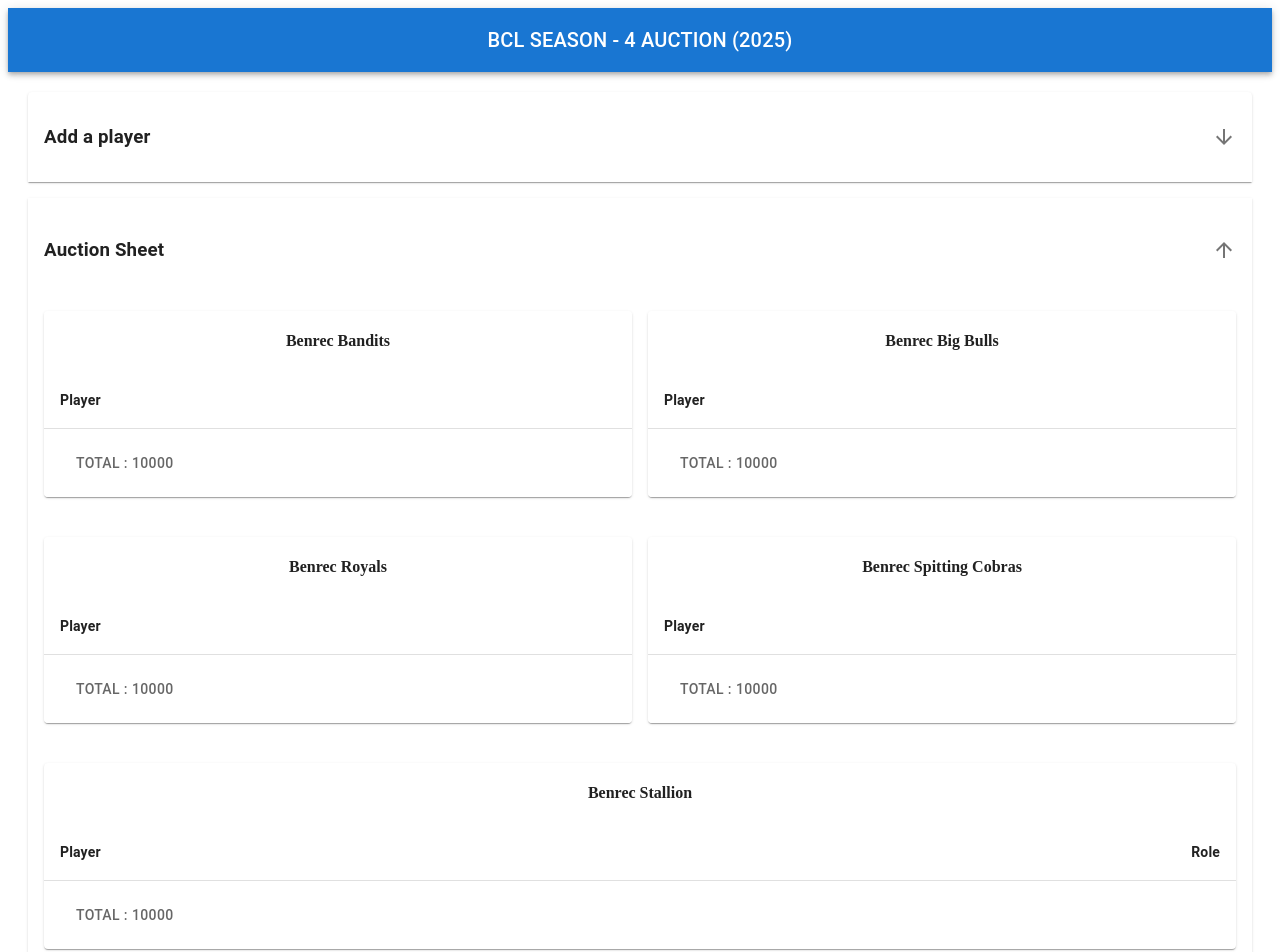
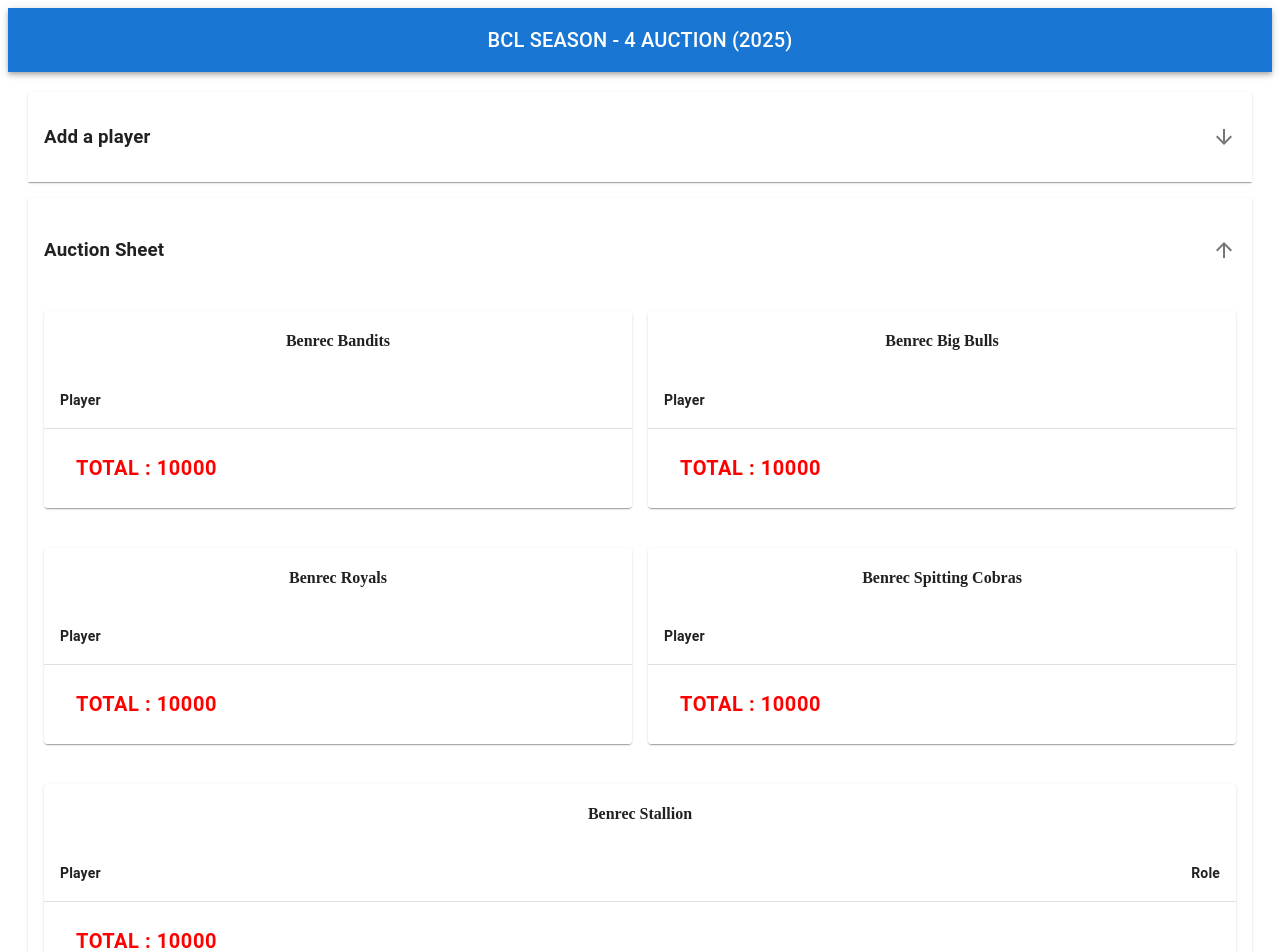
Before and after one commit to srijanishere/auction-master, a React (Vite) app in the folder frontend/: page / in a window 1280 px wide. Shown: the top 952 px of the page. Built offline with nearby package versions, Linux system fonts and the light colour scheme.

Commit message:
updated balance amount for all tables

```diff
--- a/frontend/src/components/PlayerForm.jsx
+++ b/frontend/src/components/PlayerForm.jsx
@@ -198,8 +198,8 @@ export default function AccordionUsage() {
                 <h4>Benrec Bandits</h4>
                 <Table sx={{ minWidth: 650 }} aria-label="simple table">
                 <caption>
-                    <Tooltip title="Delete" variant="plain">
-                      <Button variant="plain">Total : {banditsAmount}</Button>
+                    <Tooltip title="Amount remaining" variant="plain">
+                      <Button variant="plain" style={{fontWeight:'bolder',fontSize:'20px', color:'red'}}>Total : {banditsAmount}</Button>
                     </Tooltip>
                   </caption>
                   <TableHead>
@@ -219,8 +219,8 @@ export default function AccordionUsage() {
                 <h4>Benrec Big Bulls</h4>
                 <Table sx={{ minWidth: 650 }} aria-label="simple table">
                   <caption>
-                    <Tooltip title="Delete" variant="plain">
-                      <Button variant="plain">Total : {bullsAmount}</Button>
+                    <Tooltip title="Amount remaining" variant="plain">
+                      <Button variant="plain" style={{fontWeight:'bolder',fontSize:'20px', color:'red'}}>Total : {bullsAmount}</Button>
                     </Tooltip>
                   </caption>
                   <TableHead>
@@ -242,8 +242,8 @@ export default function AccordionUsage() {
                 <h4>Benrec Royals</h4>
                 <Table sx={{ minWidth: 650 }} aria-label="simple table">
                 <caption>
-                    <Tooltip title="Delete" variant="plain">
-                      <Button variant="plain">Total : {royalsAmount}</Button>
+                    <Tooltip title="Amount remaining" variant="plain">
+                      <Button variant="plain" style={{fontWeight:'bolder',fontSize:'20px', color:'red'}}>Total : {royalsAmount}</Button>
                     </Tooltip>
                   </caption>
                   <TableHead>
@@ -263,8 +263,8 @@ export default function AccordionUsage() {
                 <h4>Benrec Spitting Cobras</h4>
                 <Table sx={{ minWidth: 650 }} aria-label="simple table">
                 <caption>
-                    <Tooltip title="Delete" variant="plain">
-                      <Button variant="plain">Total : {cobrasAmount}</Button>
+                    <Tooltip title="Amount remaining" variant="plain">
+                      <Button variant="plain" style={{fontWeight:'bolder',fontSize:'20px', color:'red'}}>Total : {cobrasAmount}</Button>
                     </Tooltip>
                   </caption>
                   <TableHead>
@@ -285,8 +285,8 @@ export default function AccordionUsage() {
               <h4>Benrec Stallion</h4>
               <Table sx={{ minWidth: 650 }} aria-label="simple table">
               <caption>
-                    <Tooltip title="Delete" variant="plain">
-                      <Button variant="plain">Total : {stallionsAmount}</Button>
+                    <Tooltip title="Amount remaining" variant="plain">
+                      <Button variant="plain" style={{fontWeight:'bolder',fontSize:'20px', color:'red'}}>Total : {stallionsAmount}</Button>
                     </Tooltip>
                   </caption>
                 <TableHead>
```
